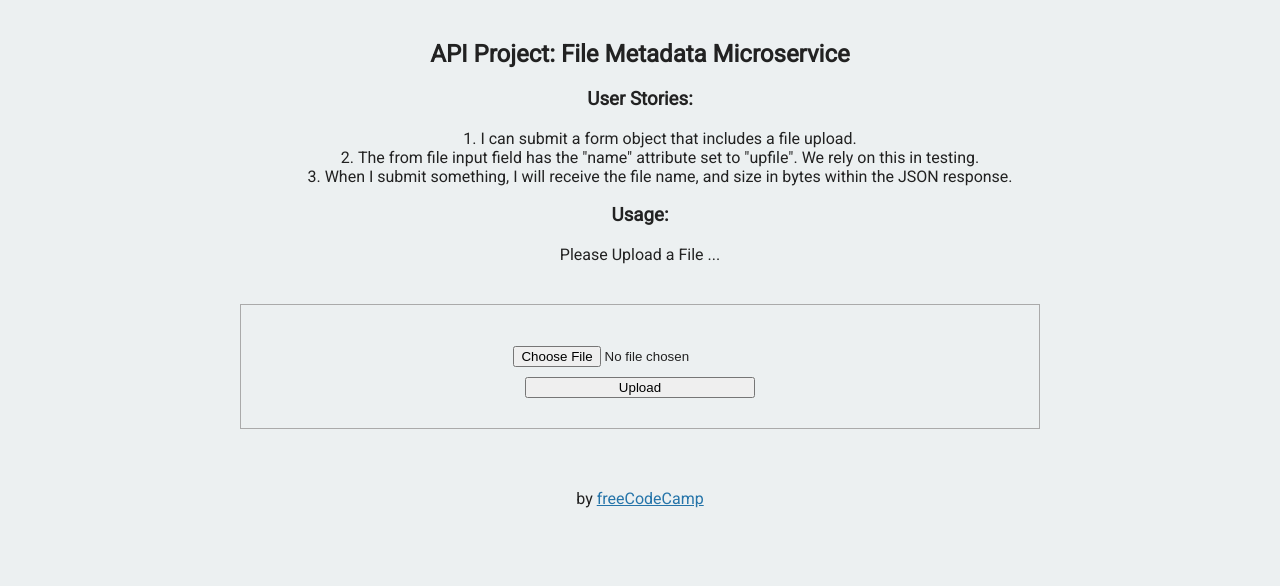
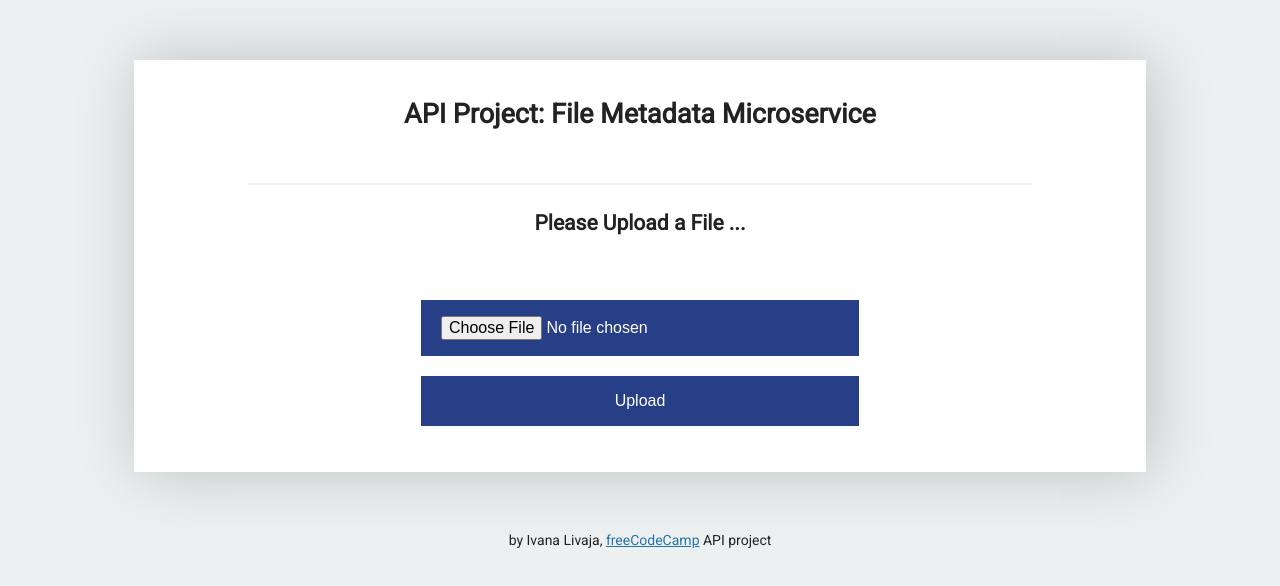
Before and after one commit to Ivilili/file-metadata, a website: page views/index.html in a window 1280 px wide. Drawn offline with Linux system fonts and the light colour scheme.

Commit message:
added styles

```diff
--- a/public/style.css
+++ b/public/style.css
@@ -1,20 +1,33 @@
-/****** Main Styling ******/
+* {
+	box-sizing: border-box;
+}
 
 body {
 	font-family: 'Roboto', sans-serif;
-	font-size: 16px;
+	font-size: 18px;
 	color: #222;
 	background-color: #ecf0f1;
 	text-align: center;
 }
 
 .container {
-	padding: 0;
-	margin-top: 40px;
+	background: #fff;
+	padding: 16px;
+	margin: auto;
+	margin-top: 60px;
+	height: 80%;
+	width: 80%;
+	box-shadow: 5px 0px 60px rgba(0, 0, 0, .2);
+}
+hr {
+	width: 80%;
+	border: 1px solid #f1f1f1;
+	margin-bottom: 25px;
 }
 
 .footer {
 	margin-top: 60px;
+	font-size: 14px;
 }
 
 ol {
@@ -34,13 +47,35 @@ input {
 	margin: 10px auto;
 }
 input#button {
-	width: 230px;
+	background-color: #273f87;
+	font-size: 16px;
+	margin-top: 20px;
+	color: white;
+	padding: 16px 20px;
+	border: none;
+	cursor: pointer;
+	width: 80%;
+	opacity: 1;
 }
+input#button:hover,
+input#inputfield:hover {
+	background-color: #203470;
+}
+input#inputfield {
+	background-color: #273f87;
+	font-size: 16px;
+	margin-top: 20px;
+	color: white;
+	padding: 16px 20px;
+	border: none;
+	cursor: pointer;
+	width: 80%;
+}
+
 .view {
 	position: relative;
 	margin: auto;
-	margin-top: 40px;
-	border: 1px solid #aaa;
+	margin-top: 10px;
 	padding: 20px;
 	width: 60%;
 	min-width: 400px;
--- a/views/index.html
+++ b/views/index.html
@@ -13,33 +13,25 @@
 
       <div class="container">
         <h2>API Project: File Metadata Microservice</h2>
-        <h3>User Stories:</h3>
-        <ol>
-          <li>I can submit a form object that includes a file upload.</li>
-          <li>The from file input field  has the "name" attribute set to "upfile". We rely on this in testing.</li>
-          <li>When I submit something, I will receive the file name, and size in bytes within the JSON response.</li>
-        </ol>
+      <br><hr>
+        <h3>
+          Please Upload a File ...
+        </h3>
 
-        <h3>Usage:</h3>
-        <p>
-          Please Upload a File ...
-        </p>
         <div class="view">
           <h4 id="output"></h4>
-        <!--starting a form-->
           <form enctype="multipart/form-data" method="POST" action="/api/upload">
 
             <input id="inputfield" type="file" name="upfile">
 
-        <!--Button input -->
             <input id="button" type="submit" value="Upload">
           </form>
         </div>
       </div>
       <div class="footer">
         <p>
-          by
-          <a href="http://www.freecodecamp.com">freeCodeCamp</a>
+          by Ivana Livaja,
+          <a href="http://www.freecodecamp.com">freeCodeCamp</a> API project
         </p>
       </div>
    </body>
```
Also changed, not shown: 1 other file.
